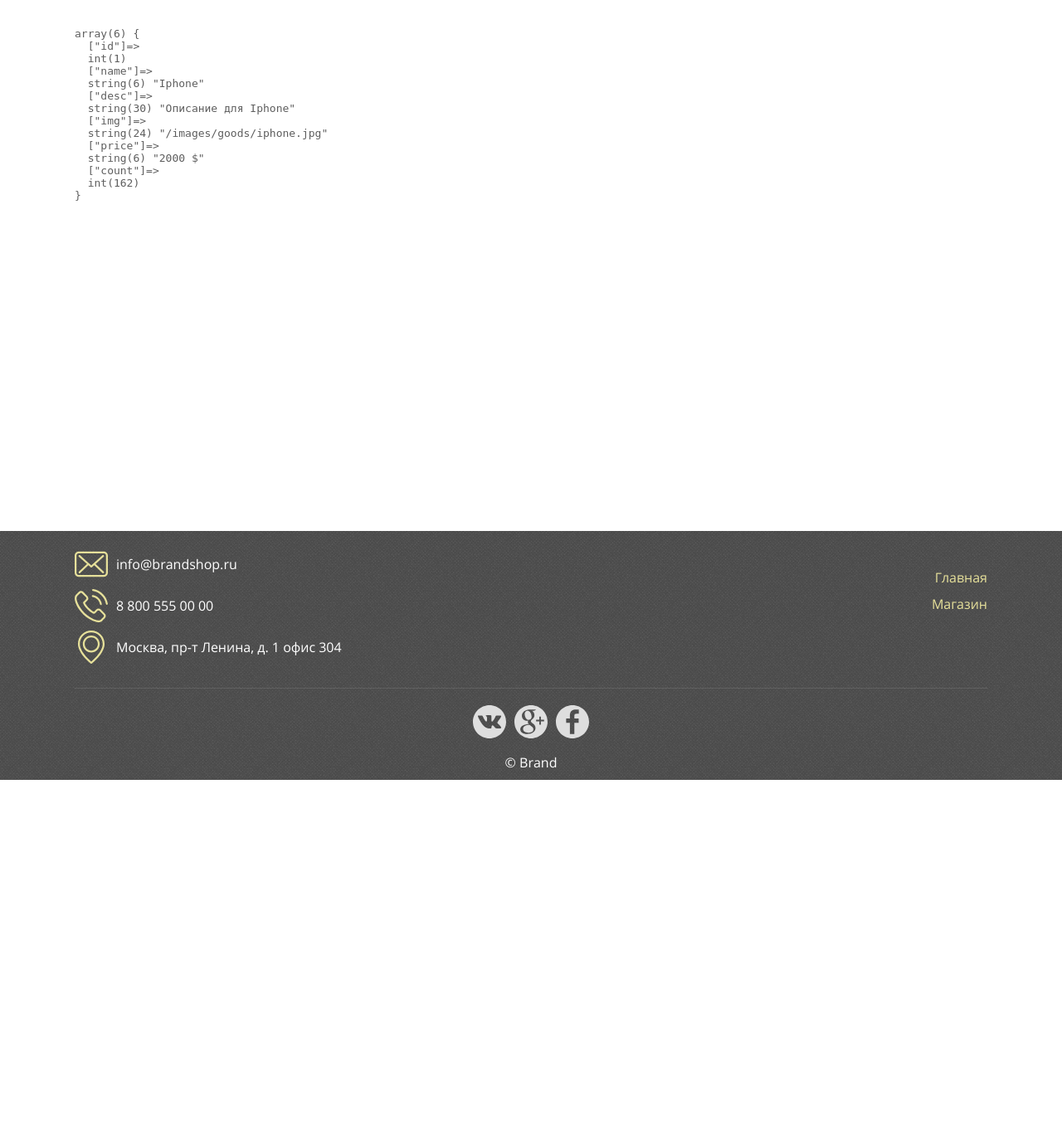
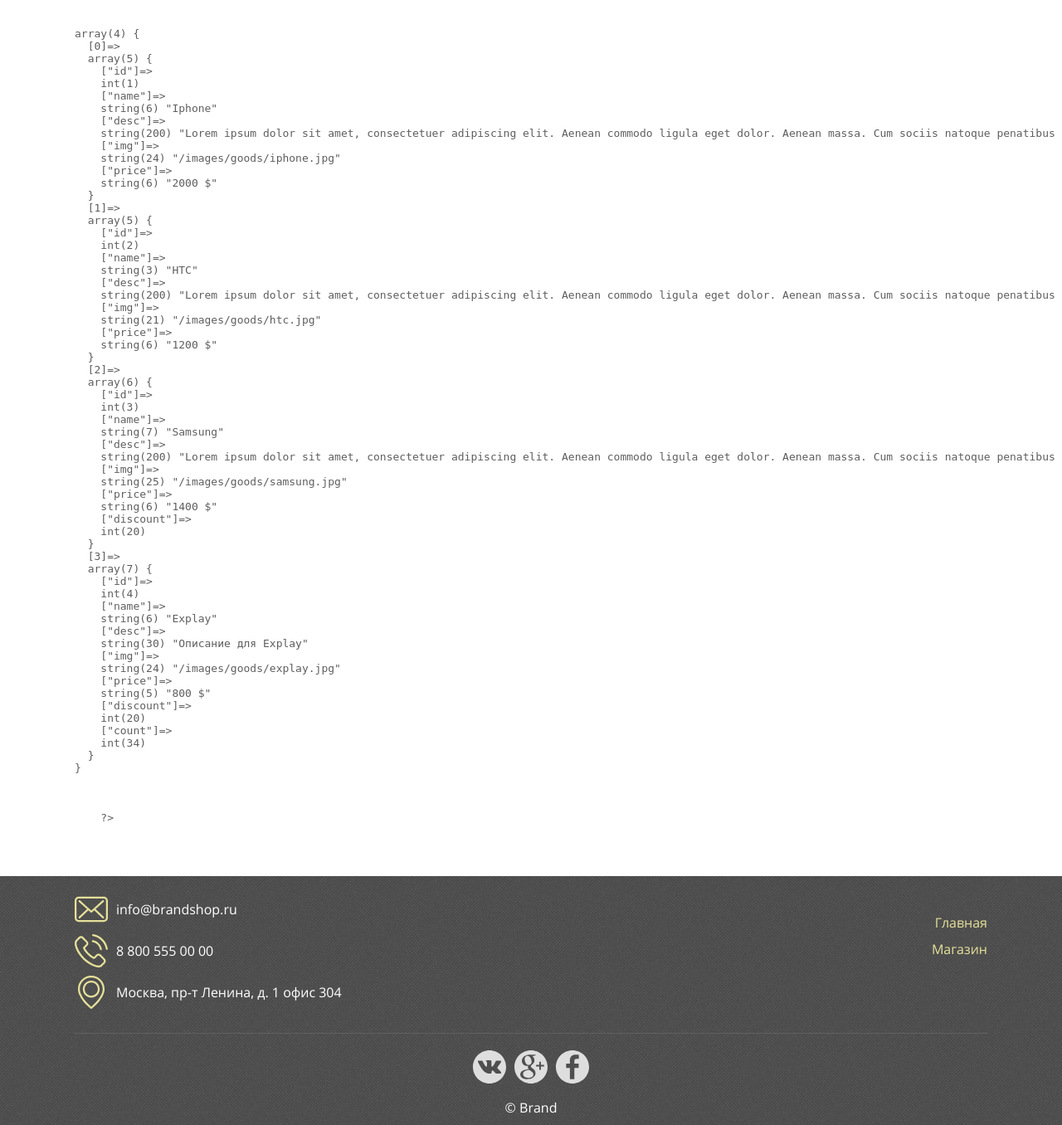
Before and after one commit to Filippok82/GB_PHP_brandshop, a PHP site: page / in a window 1280 px wide; the page is wider, and only the part inside the window is pictured. Shown: the part 71-1427 px from the top of that part at 83% size. Before the commit the page ends 1011 px from the top of that part, so only its background shows below. Run offline with PHP 8.4, Linux system fonts and the light colour scheme.

Commit message:
Working with arrays

```diff
--- a/index.php
+++ b/index.php
@@ -26,19 +26,45 @@
 <div id="content">
 
     <?php
-        $product = [
+        $goods = [
+        [
             'id' => 1,
             'name' => 'Iphone',
-            'desc' => 'Описание для Iphone',
+            'desc' => 'Lorem ipsum dolor sit amet, consectetuer adipiscing elit. Aenean commodo ligula eget dolor. Aenean massa. Cum sociis natoque penatibus et magnis dis parturient montes, nascetur ridiculus mus. Donec qu',
             'img' => '/images/goods/iphone.jpg',
             'price' => '2000 $'
+        ],
+        [
+            'id' => 2,
+            'name' => 'HTC',
+            'desc' => 'Lorem ipsum dolor sit amet, consectetuer adipiscing elit. Aenean commodo ligula eget dolor. Aenean massa. Cum sociis natoque penatibus et magnis dis parturient montes, nascetur ridiculus mus. Donec qu',
+            'img' => '/images/goods/htc.jpg',
+            'price' => '1200 $'
+        ],
+        [
+            'id' => 3,
+            'name' => 'Samsung',
+            'desc' => 'Lorem ipsum dolor sit amet, consectetuer adipiscing elit. Aenean commodo ligula eget dolor. Aenean massa. Cum sociis natoque penatibus et magnis dis parturient montes, nascetur ridiculus mus. Donec qu',
+            'img' => '/images/goods/samsung.jpg',
+            'price' => '1400 $'
+        ],
+    ];
+
+
+        $goods[] = [
+            'id' => 4,
+            'name' => 'Explay',
+            'desc' => 'Описание для Explay',
+            'img' => '/images/goods/explay.jpg',
+            'price' => '800 $',
+            'discount' => 20,
+            'count' => 34
         ];
+        $goods[2]['discount'] = 20;
 
-        $product['count'] = 162;
-
-        echo "<pre>";
-        var_dump($product);
-        echo "</pre>";
+    echo "<pre>";
+    var_dump($goods);
+    ?>
 
 
 
```
